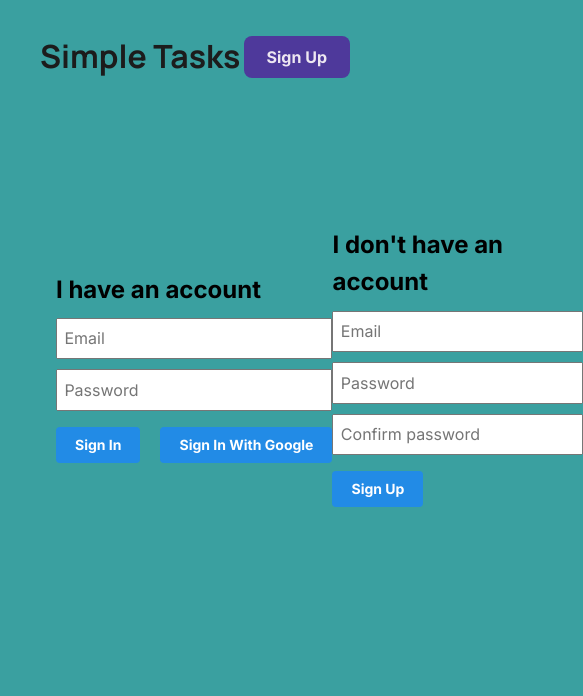
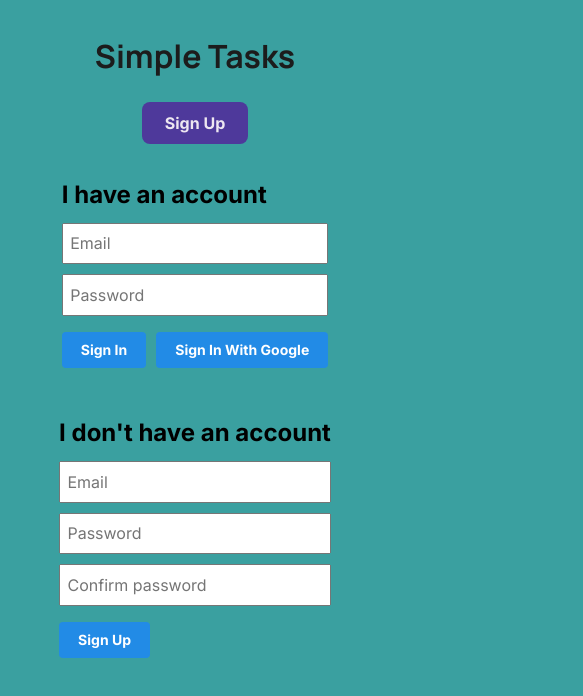
Before and after one commit to I-S-G/simple-tasks, a React (Vite) app: page /auth in a window 390 px wide. Shown: the top 696 px of the page, 583 px wide, since content can reach past the window. Built offline with nearby package versions, Linux system fonts and the light colour scheme; no server answers.

Commit message:
added responsive styles

```diff
--- a/src/App.tsx
+++ b/src/App.tsx
@@ -18,7 +18,6 @@ function App() {
 
   useEffect(() => {
     const unsubscribe = authListener((user) => {
-      console.log(user);
       if (user) {
         const load = async () => {
           await loadUser(user.uid);
--- a/src/components/Column/column.styles.scss
+++ b/src/components/Column/column.styles.scss
@@ -1,7 +1,7 @@
 .column {
     padding: 1.25rem 0.625rem;
     width: 26.5%;
-    //background-color: rgb(31, 30, 30);
+    min-width: 260px;
     background-color: rgb(33, 33, 33);
     min-height: 350px;
     color: white;
--- a/src/components/Sign Up/sign-up.styles.scss
+++ b/src/components/Sign Up/sign-up.styles.scss
@@ -1,12 +1,9 @@
-input {
-    margin-top: 0.625rem;
-    padding: 0.4rem;
-}
-
 .buttons {
     margin-top: 1rem;
     display: flex;
     column-gap: 1.25rem;
+    flex-wrap: wrap;
+    row-gap: 1rem;
     button {
         text-transform: capitalize;
     }
@@ -15,4 +12,16 @@ input {
 .auth-form {
     display: flex;
     flex-direction: column;
+
+    input {
+        margin-top: 0.625rem;
+        padding: 0.4rem;
+    }
 }
+
+@media only screen and (max-width: 800px) {
+    .buttons {
+        row-gap: 0.625rem;
+        column-gap: 0.625rem;
+    }
+}
--- a/src/routes/Authentication/authentication.styles.scss
+++ b/src/routes/Authentication/authentication.styles.scss
@@ -4,3 +4,13 @@
     align-items: center;
     min-height: 60vh;
 }
+
+@media only screen and (max-width: 800px) {
+    .auth {
+        flex-direction: column;
+        row-gap: 2.25rem;
+        padding-bottom: 1.5rem;
+        align-items: center;
+    }
+
+}
--- a/src/routes/Authentication/authentication.tsx
+++ b/src/routes/Authentication/authentication.tsx
@@ -1,6 +1,7 @@
 import { Container } from "@mantine/core";
 import SignUp from "../../components/Sign Up/sign-up.component";
 import SignIn from "../../components/Sign In/sign-in.component";
+import { useMediaQuery } from "react-responsive";
 
 import { useUserStore } from "../../store/user-store";
 import { useNavigate } from "react-router-dom";
--- a/src/routes/Home/home.tsx
+++ b/src/routes/Home/home.tsx
@@ -3,10 +3,12 @@ import { Container, Group } from "@mantine/core";
 import Column from '../../components/Column/column.component';
 import { STATUS_TYPES } from '../../store/tasks-store';
 
+import './home.styles.scss';
+
 export default function Home() {
     return (
         <Container size= "xl" className='App'>
-            <Group  justify="space-between" align='flex-start'>
+            <Group  justify="center" align='flex-start' gap={"3.5rem"}>
                 <Column state = {STATUS_TYPES.planned} />
                 <Column state = {STATUS_TYPES.ongoing} />
                 <Column state = {STATUS_TYPES.completed} />
--- a/src/routes/Navigation Bar/navigation-bar.styles.scss
+++ b/src/routes/Navigation Bar/navigation-bar.styles.scss
@@ -11,6 +11,7 @@
         font-weight: 700;
         cursor: pointer;
         color:  rgb(28, 28, 28);
+        text-wrap: nowrap;
     }
 
     button {
@@ -18,3 +19,10 @@
         color: rgba(255, 251, 251, 0.897);
     }
 }
+
+@media only screen and (max-width: 800px) {
+    .nav-bar {
+        flex-direction: column;
+        row-gap: 1.25rem;
+    }
+}
```
Also changed, not shown: src/App.scss (line endings or trailing spaces), src/routes/Home/home.styles.scss (added).
